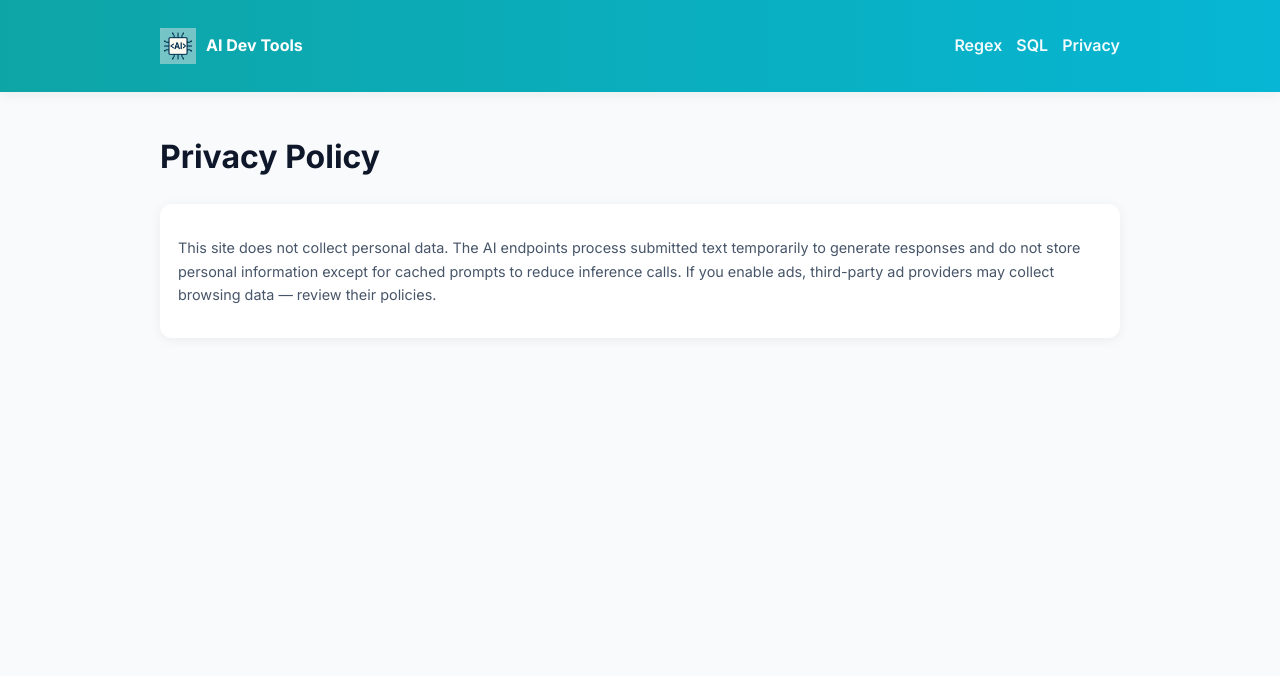
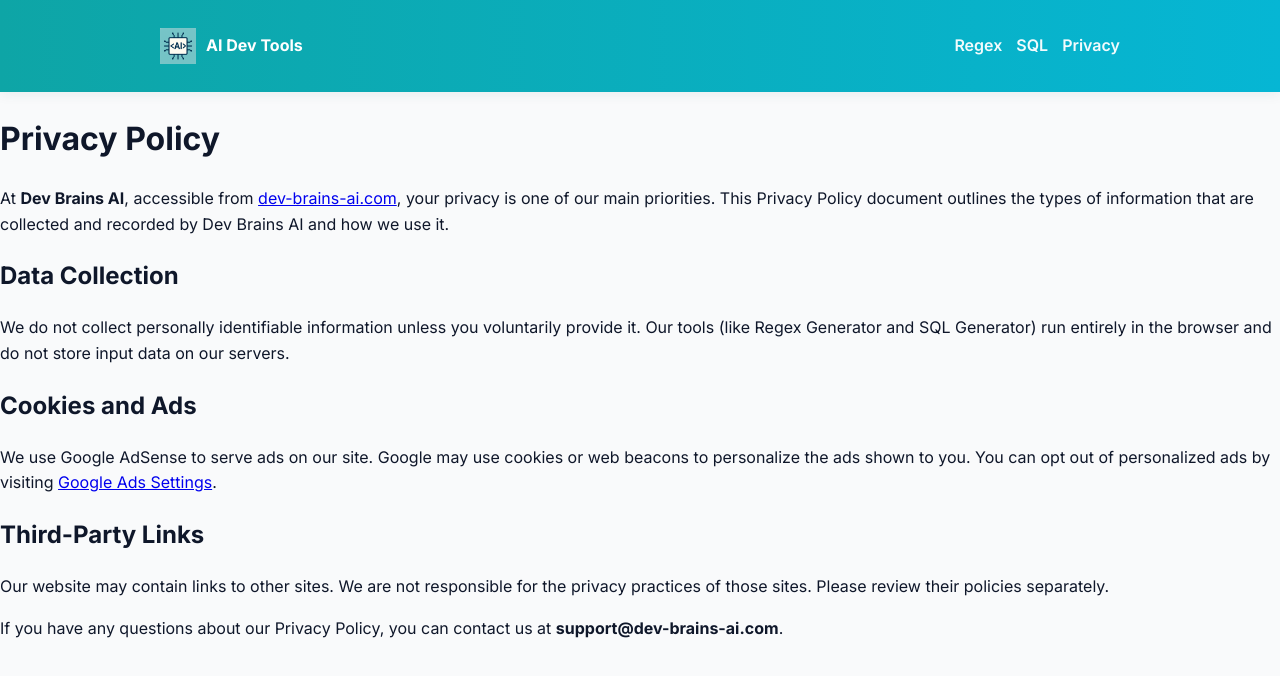
Before and after one commit to rampandu/ai-tools, a Next.js app: page /privacy in a window 1280 px wide. Shown: the top 676 px of the page. Built offline with nearby package versions, Linux system fonts and the light colour scheme.

Commit message:
Added head meta data for missing pages

```diff
--- a/pages/about.js
+++ b/pages/about.js
@@ -7,12 +7,12 @@ export default function About() {
         <title>About Dev Brains AI | Free AI Developer Tools</title>
         <meta
           name="description"
-          content="Learn about Dev Brains AI — a platform offering free AI-powered developer tools like Regex and SQL Generators to boost productivity."
+          content="Dev Brains AI creates free, open, and intelligent tools for developers — from Regex and SQL Generators to AI-powered productivity utilities."
         />
         <meta property="og:title" content="About Dev Brains AI" />
         <meta
           property="og:description"
-          content="Discover how Dev Brains AI helps developers save time with smart, free AI tools."
+          content="Our mission is to make AI accessible to every developer through free tools and open-source technology."
         />
         <meta property="og:url" content="https://dev-brains-ai.com/about" />
         <meta property="og:type" content="website" />
--- a/pages/index.js
+++ b/pages/index.js
@@ -3,6 +3,7 @@ import Head from 'next/head';
 import Hero from '../components/Hero';
 import Footer from '../components/Footer';
 import AdSlot from '../components/AdSlot'; // optional; keep if you created the component
+
 
 export default function Home() {
   const siteUrl = process.env.NEXT_PUBLIC_SITE_URL || 'http://localhost:3000';
@@ -10,8 +11,8 @@ export default function Home() {
   return (
     <>
       <Head>
-        <title>AI Dev Tools — Free Regex & SQL Generators</title>
-        <meta name="description" content="Free developer tools: convert plain English to regular expressions and SQL queries. Fast, private, and ad-friendly." />
+        <title>Dev Brains AI — Free AI Tools for Developers (Regex, SQL & More)</title>
+        <meta name="description" content="Dev Brains AI offers free AI-powered developer tools like Regex Generator and SQL Query Builder. Generate code, queries, and patterns instantly with open models." />
         <meta name="keywords" content="regex generator, sql generator, developer tools" />
         <link rel="canonical" href={siteUrl} />
         <meta property="og:title" content="AI Dev Tools — Regex & SQL Generator" />
--- a/pages/privacy.js
+++ b/pages/privacy.js
@@ -1,10 +1,70 @@
-export default function Privacy(){
+// pages/privacy.js
+import Head from "next/head";
+
+export default function Privacy() {
   return (
-    <div className="container">
-      <h1>Privacy Policy</h1>
-      <div className="card">
-        <p className="small">This site does not collect personal data. The AI endpoints process submitted text temporarily to generate responses and do not store personal information except for cached prompts to reduce inference calls. If you enable ads, third-party ad providers may collect browsing data — review their policies.</p>
-      </div>
-    </div>
+    <>
+      <Head>
+        <title>Privacy Policy | Dev Brains AI</title>
+        <meta
+          name="description"
+          content="Read the privacy policy for Dev Brains AI. We explain how we handle data, cookies, and advertising through Google AdSense on our free AI tools website."
+        />
+        <meta property="og:title" content="Privacy Policy | Dev Brains AI" />
+        <meta
+          property="og:description"
+          content="Learn how Dev Brains AI collects, uses, and protects your information when you use our AI tools like Regex Generator and SQL Generator."
+        />
+        <meta property="og:type" content="article" />
+        <meta property="og:url" content="https://dev-brains-ai.com/privacy" />
+      </Head>
+
+      <main className="max-w-3xl mx-auto p-6 text-gray-800">
+        <h1 className="text-3xl font-bold mb-4">Privacy Policy</h1>
+        <p className="mb-4">
+          At <strong>Dev Brains AI</strong>, accessible from{" "}
+          <a href="https://dev-brains-ai.com" className="text-teal-600 underline">
+            dev-brains-ai.com
+          </a>
+          , your privacy is one of our main priorities. This Privacy Policy
+          document outlines the types of information that are collected and
+          recorded by Dev Brains AI and how we use it.
+        </p>
+
+        <h2 className="text-2xl font-semibold mt-6 mb-2">Data Collection</h2>
+        <p className="mb-4">
+          We do not collect personally identifiable information unless you
+          voluntarily provide it. Our tools (like Regex Generator and SQL
+          Generator) run entirely in the browser and do not store input data on
+          our servers.
+        </p>
+
+        <h2 className="text-2xl font-semibold mt-6 mb-2">Cookies and Ads</h2>
+        <p className="mb-4">
+          We use Google AdSense to serve ads on our site. Google may use cookies
+          or web beacons to personalize the ads shown to you. You can opt out of
+          personalized ads by visiting{" "}
+          <a
+            href="https://www.google.com/settings/ads"
+            className="text-teal-600 underline"
+          >
+            Google Ads Settings
+          </a>
+          .
+        </p>
+
+        <h2 className="text-2xl font-semibold mt-6 mb-2">Third-Party Links</h2>
+        <p className="mb-4">
+          Our website may contain links to other sites. We are not responsible
+          for the privacy practices of those sites. Please review their
+          policies separately.
+        </p>
+
+        <p className="mt-8">
+          If you have any questions about our Privacy Policy, you can contact us
+          at <strong>support@dev-brains-ai.com</strong>.
+        </p>
+      </main>
+    </>
   );
 }
```
Also changed, not shown: pages/regex-generator.js (+17 -5 lines), pages/sql-generator.js (+17 -5 lines).
